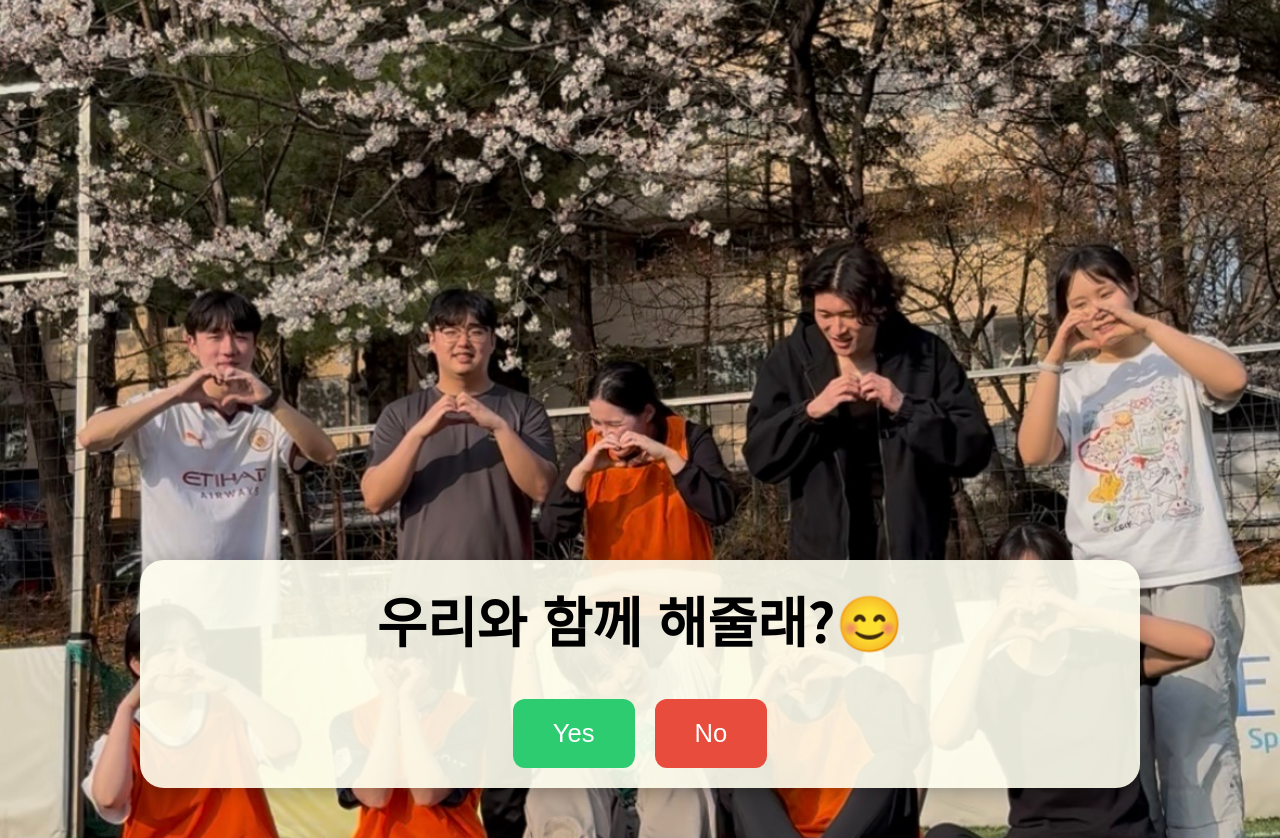
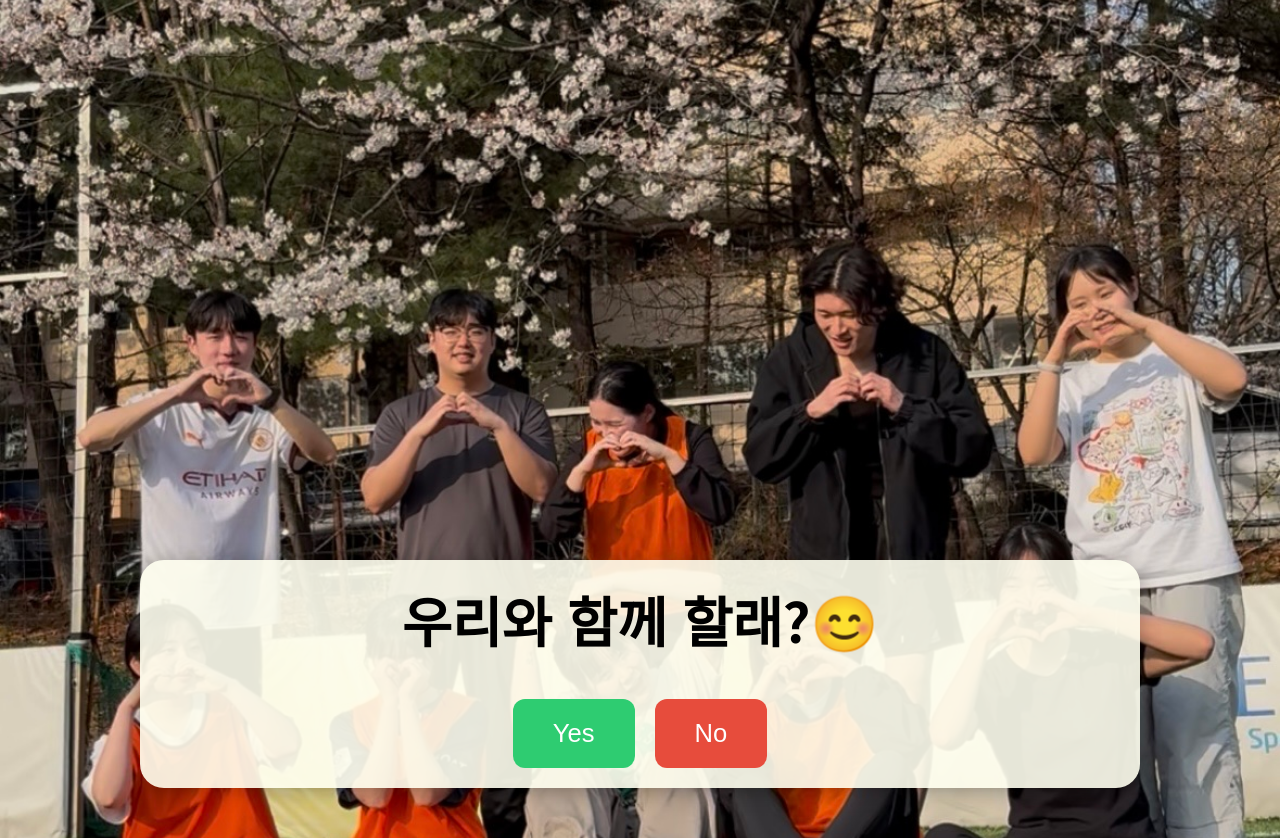
Before and after one commit to intpboy/khu_fcdcs, a plain HTML site: page index.html in a window 1280 px wide. Drawn offline with Linux system fonts and the light colour scheme.

```diff
--- a/index.html
+++ b/index.html
@@ -119,22 +119,22 @@
     let noPadding = 20;
 
     const joinTexts = [
-      "우리와 함께 해줄래?😊",
+      "우리와 함께 할래?😊",
       "다들 널 기다리고 있어!🥰",
       "함께 즐거운 추억을 쌓자😎",
       "맛있는 것도 먹으러 가자!🔥",
       "같이 시원한 맥주 한잔 어때?🍻",
-      "널 코치해줄 조규성(temu)도 기다리고 있어!🏃",
-      "좋게 얘기할 때 들어와"
+      "널 코치해줄 조규성(temu)도<br>기다리고 있어!🏃",
+      "좋게 얘기할 때 들어와 ㅋㅋ"
     ];
 
-    document.getElementById('joinText').textContent = joinTexts[0];
+    document.getElementById('joinText').innerHTML = joinTexts[0];
 
     function handleNo() {
       count++;
 
       if (count < joinTexts.length) {
-        document.getElementById('joinText').textContent = joinTexts[count];
+        document.getElementById('joinText').innerHTML = joinTexts[count];
         document.getElementById('hero').style.backgroundImage = `url('images/img${count + 1}.jpeg')`;
 
         yesFontSize += 0.2;
```
Also changed, not shown: 1 other file.
